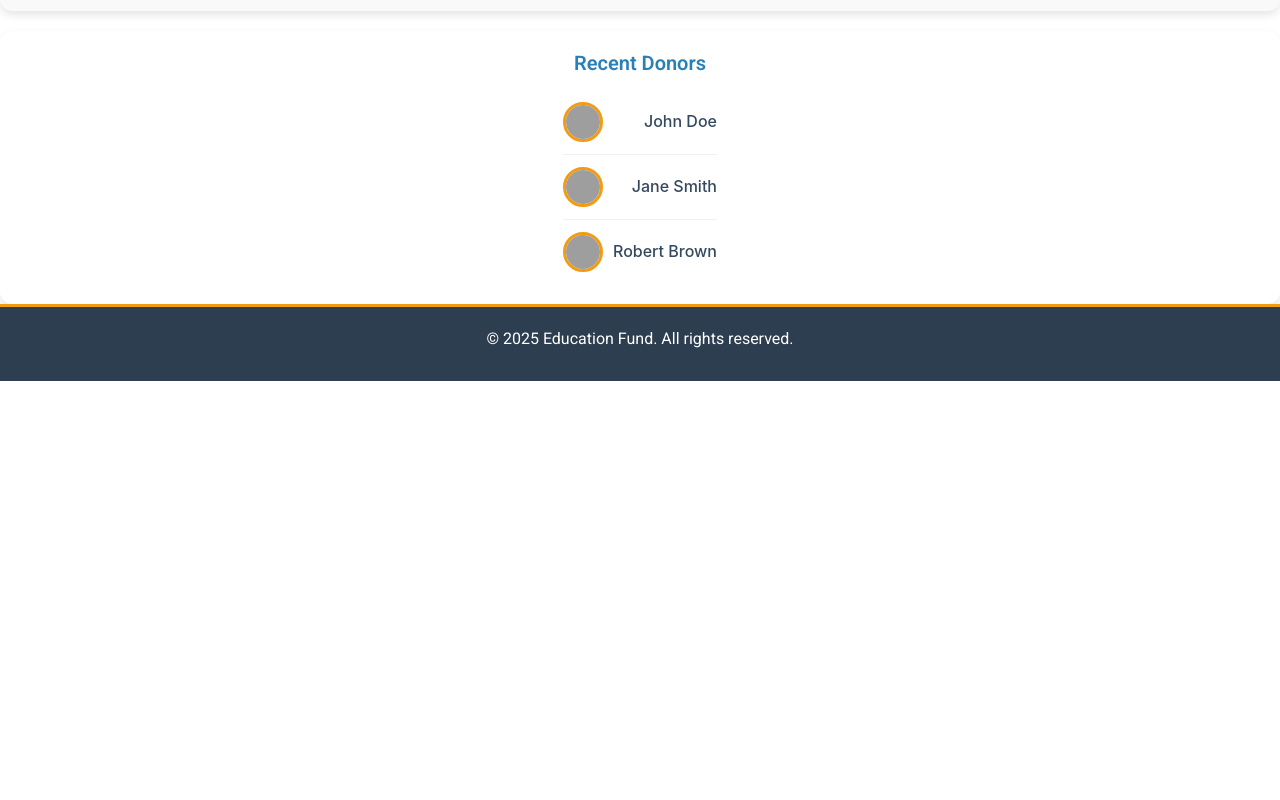
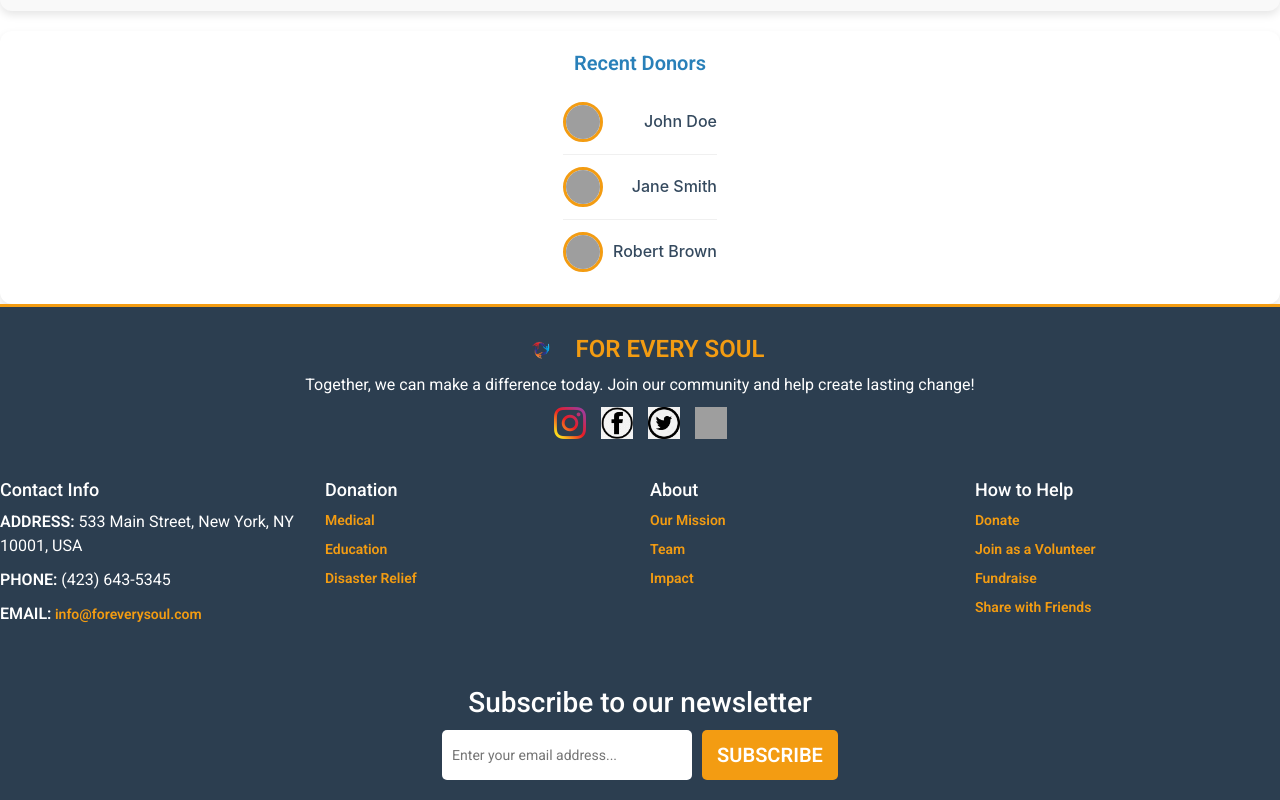
Before and after one commit to Subah-Zarin/FOR-EVERY-SOUL, a React (Create React App) app in the folder frontend/: page /education in a window 1280 px wide. Shown: the part 3158-3958 px from the top of the page. Before the commit the page ends 3539 px from the top, so only its background shows below. Built offline with nearby package versions, Linux system fonts and the light colour scheme; grey boxes are pictures that could not be loaded.

Commit message:
created volunteer page and footer

```diff
--- a/frontend/src/App.js
+++ b/frontend/src/App.js
@@ -6,6 +6,7 @@ import Register from './pages/Register';
 import Account from './pages/Account';
 import Education from './pages/education';
 import Donation from './pages/Donation';
+import Volunteer from './pages/Volunteer';
 import 'antd/dist/reset.css';
 
 const App = () => {
@@ -18,6 +19,7 @@ const App = () => {
         <Route path="/account" element={<Account />} />
         <Route path="/education" element={<Education />} />
         <Route path="/donation" element={<Donation />} />
+        <Route path="/Volunteer" element={<Volunteer />} />
       </Routes>
     </BrowserRouter>
   );
--- a/frontend/src/pages/Donation.js
+++ b/frontend/src/pages/Donation.js
@@ -5,6 +5,7 @@ import { Formik, Field, Form as FormikForm, ErrorMessage } from 'formik';
 import * as Yup from 'yup';
 import '../styles/donation.css';
 import NavBar from '../components/NavBar';
+import Footer from "../components/Footer";
 
 // Import logos from the assets folder
 import creditCardLogo from '../assets/credit-card.jpg';
@@ -132,6 +133,7 @@ const Donation = () => {
           </Formik>
         </div>
       </div>
+      <Footer />
     </div>
   );
 };
--- a/frontend/src/pages/Homepage.js
+++ b/frontend/src/pages/Homepage.js
@@ -2,6 +2,7 @@ import React, { useState } from 'react';
 import { Button, Input } from 'antd';
 import { Link } from 'react-router-dom';
 import NavBar from '../components/NavBar';
+import Footer from "../components/Footer";
 
 import '../styles/Homepage.css';
 
@@ -206,13 +207,7 @@ const HomePage = () => {
         </div>
       </section>
 
-      {/* Footer */}
-      <footer className="footer">
-        <p>© 2025 EverySoul. All rights reserved.</p>
-        <p>
-          <a href="/privacy-policy">Privacy Policy</a> | <a href="/terms-of-service">Terms of Service</a>
-        </p>
-      </footer>
+      <Footer />
     </div>
   );
 };
--- a/frontend/src/pages/education.js
+++ b/frontend/src/pages/education.js
@@ -1,5 +1,6 @@
 import React, { useState, useMemo, useCallback } from 'react';
 import NavBar from '../components/NavBar';
+import Footer from "../components/Footer";
 import { Button, Input, message, List, Typography } from 'antd';
 import { useNavigate } from 'react-router-dom';
 import '../styles/education.css';
@@ -293,10 +294,7 @@ const Education = () => {
   />
 </div>
 
-{/* Footer Section */}
-<footer className="footer">
-        <p>&copy; 2025 Education Fund. All rights reserved.</p>
-      </footer>
+  <Footer />
 
     </div>
   );
--- /dev/null
+++ b/package.json
@@ -0,0 +1,6 @@
+{
+  "dependencies": {
+    "formik": "^2.4.6",
+    "yup": "^1.6.1"
+  }
+}
```
Also changed, not shown: 2 other files (tests, documents, lock files or other folders).
